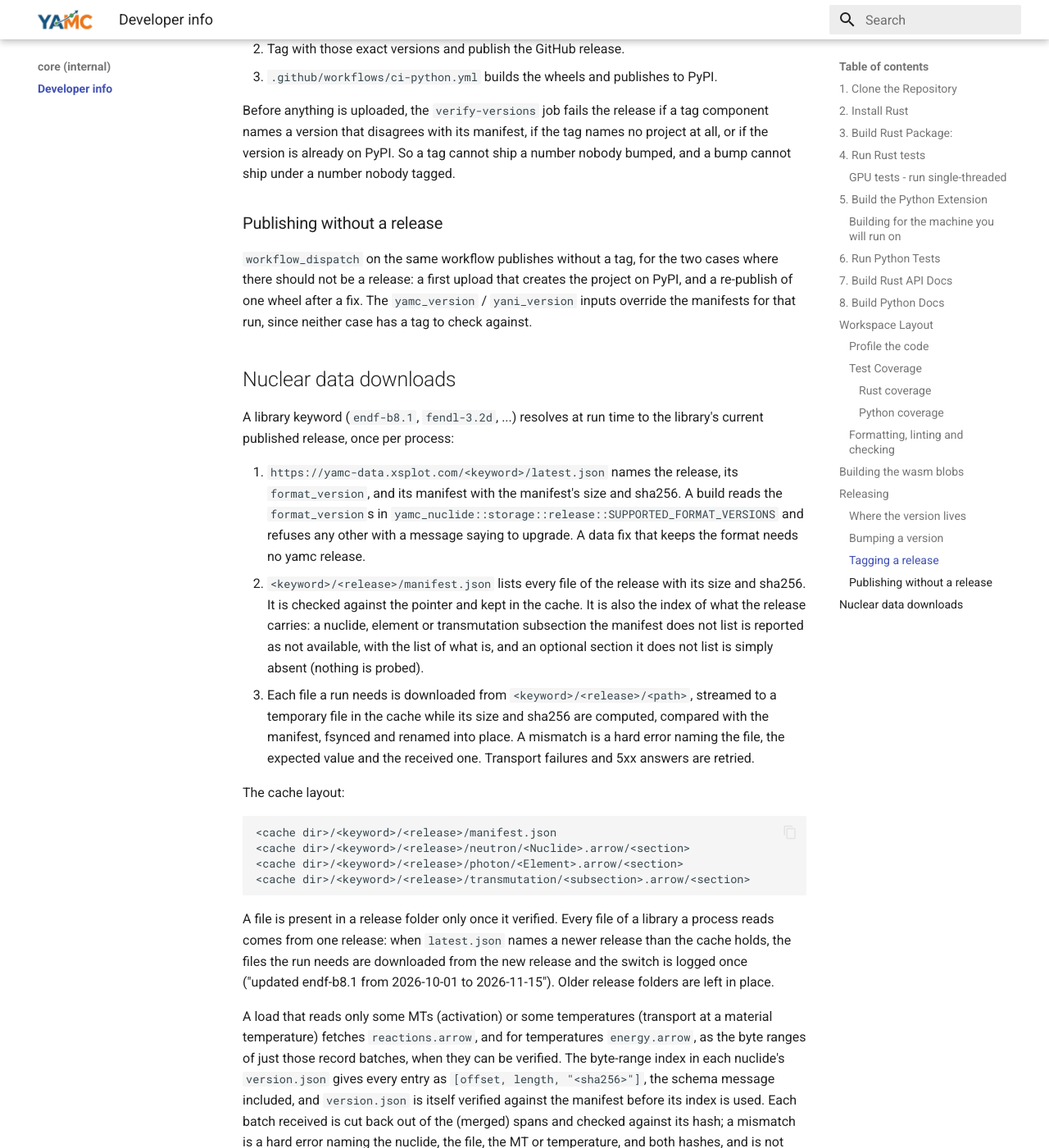
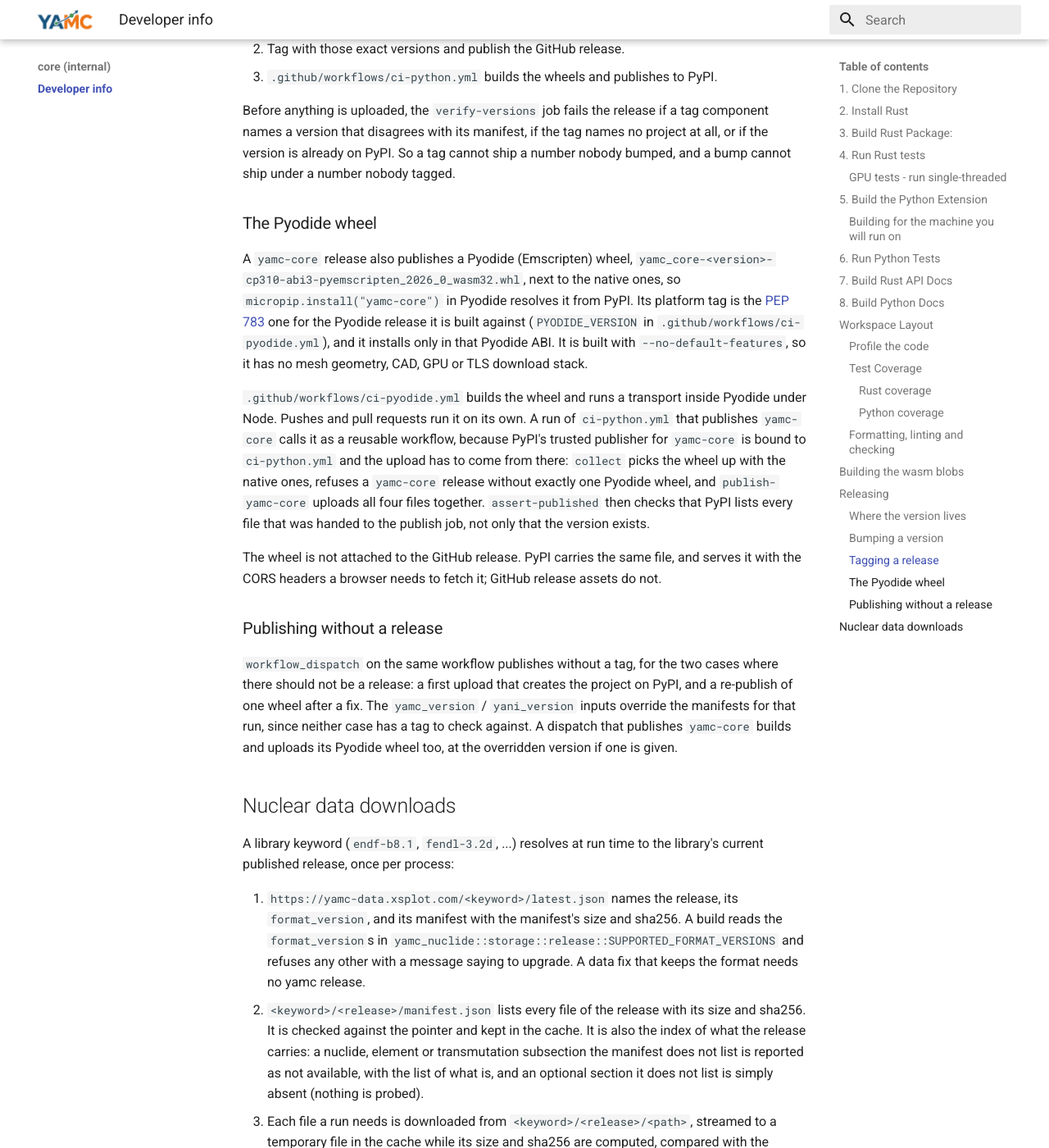
Before and after one commit to fusion-neutronics/core, an MkDocs documentation site: the page built from docs/developer_info.md, in a window 1280 px wide and 1400 px high, scrolled down 10440 px. Shown: the whole window at 82% size. Built offline with MkDocs 1.6.1 and Material for MkDocs 9.7.7, drawn with Linux system fonts in a browser that asks for light colours.

Commit message:
Publish the yamc-core Pyodide wheel to PyPI with the native wheels
ci-pyodide.yml becomes a reusable workflow as well as a push and pull
request check. A ci-python.yml run that publishes yamc-core calls it, since
PyPI's trusted publisher is bound to ci-python.yml, and its artifact is now
named wheels-pyodide-wasm32 so collect sorts it into dist-yamc with the
native wheels. collect refuses a yamc-core release without exactly one
Pyodide wheel, and assert-published checks that PyPI lists every file the
publish job was given rather than only that the version exists.

The release trigger and the GitHub release asset go: ci-python.yml builds
the wheel on releases, and PyPI serves the same file with the CORS headers
micropip needs, which release assets lack. The concurrency group no longer
reads github.workflow, which in a called workflow is the caller's name and
would deadlock against ci-python.yml's own group.

```diff
--- a/docs/developer_info.md
+++ b/docs/developer_info.md
@@ -500,13 +500,39 @@ tag component names a version that disagrees with its manifest, if the tag names
 no project at all, or if the version is already on PyPI. So a tag cannot ship a
 number nobody bumped, and a bump cannot ship under a number nobody tagged.
 
+### The Pyodide wheel
+
+A `yamc-core` release also publishes a Pyodide (Emscripten) wheel,
+`yamc_core-<version>-cp310-abi3-pyemscripten_2026_0_wasm32.whl`, next to the
+native ones, so `micropip.install("yamc-core")` in Pyodide resolves it from
+PyPI. Its platform tag is the
+[PEP 783](https://peps.python.org/pep-0783/) one for the Pyodide release it is
+built against (`PYODIDE_VERSION` in `.github/workflows/ci-pyodide.yml`), and it
+installs only in that Pyodide ABI. It is built with `--no-default-features`, so
+it has no mesh geometry, CAD, GPU or TLS download stack.
+
+`.github/workflows/ci-pyodide.yml` builds the wheel and runs a transport inside
+Pyodide under Node. Pushes and pull requests run it on its own. A run of
+`ci-python.yml` that publishes `yamc-core` calls it as a reusable workflow,
+because PyPI's trusted publisher for `yamc-core` is bound to `ci-python.yml`
+and the upload has to come from there: `collect` picks the wheel up with the
+native ones, refuses a `yamc-core` release without exactly one Pyodide wheel,
+and `publish-yamc-core` uploads all four files together. `assert-published` then
+checks that PyPI lists every file that was handed to the publish job, not only
+that the version exists.
+
+The wheel is not attached to the GitHub release. PyPI carries the same file,
+and serves it with the CORS headers a browser needs to fetch it; GitHub release
+assets do not.
+
 ### Publishing without a release
 
 `workflow_dispatch` on the same workflow publishes without a tag, for the two
 cases where there should not be a release: a first upload that creates the
 project on PyPI, and a re-publish of one wheel after a fix. The `yamc_version` /
 `yani_version` inputs override the manifests for that run, since neither case has
-a tag to check against.
+a tag to check against. A dispatch that publishes `yamc-core` builds and
+uploads its Pyodide wheel too, at the overridden version if one is given.
 
 ## Nuclear data downloads
 
```
Also changed, not shown: 2 other files.
